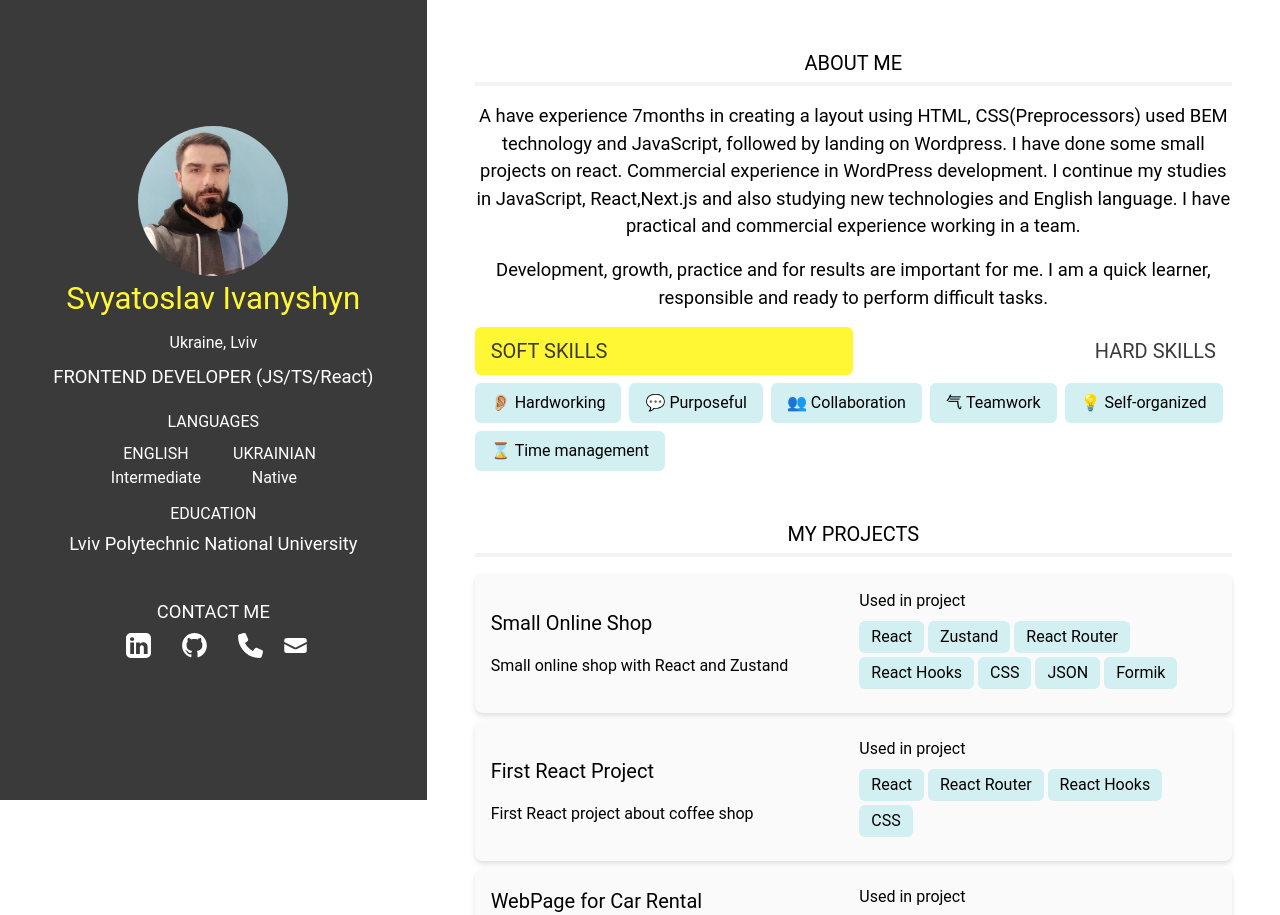
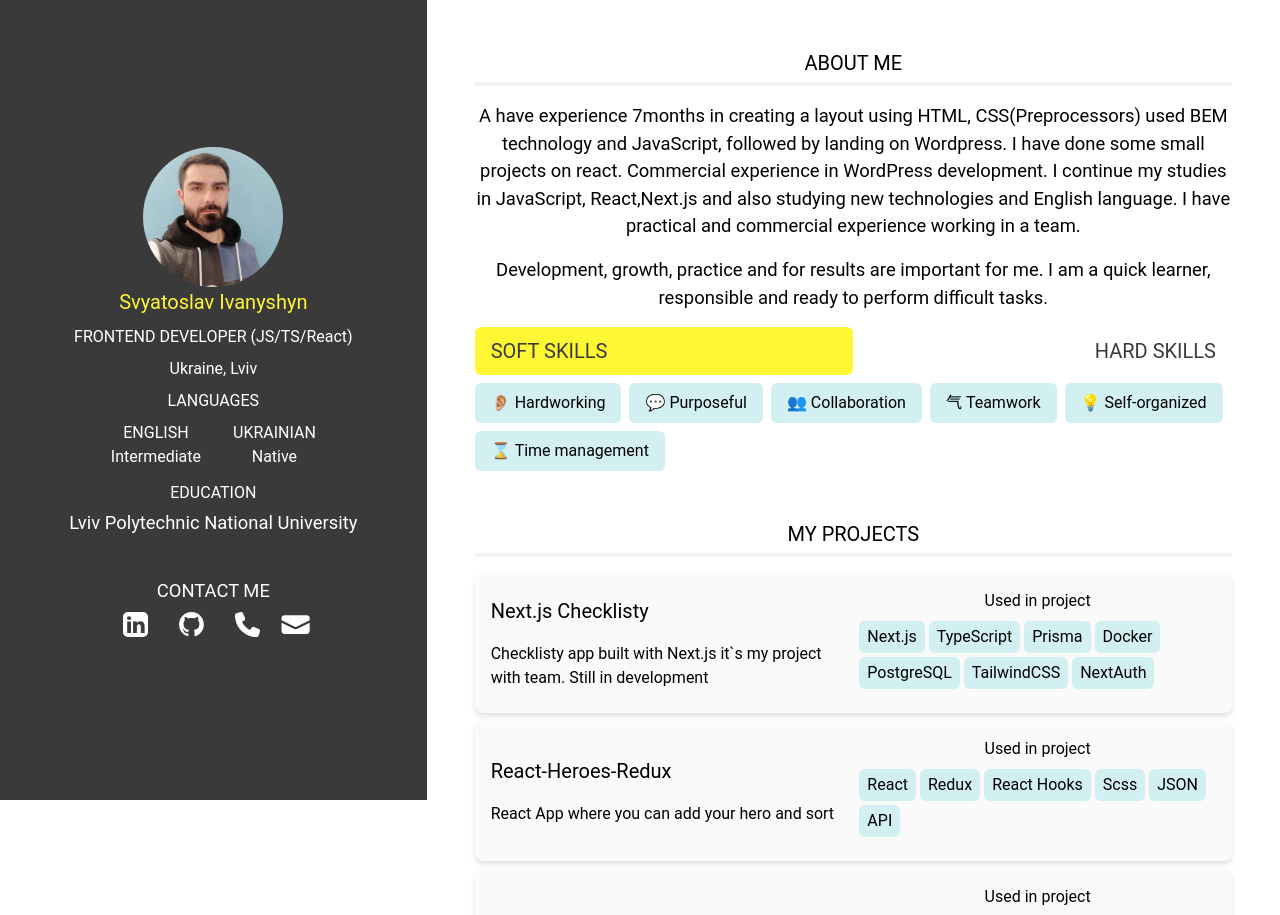
Before and after one commit to Apenflex/Next-Resume-App, a Next.js app: page / in a window 1280 px wide. Shown: the top 915 px of the page. Built offline with nearby package versions, Linux system fonts and the light colour scheme.

Commit message:
feat: add more projects

```diff
--- a/app/components/Links.jsx
+++ b/app/components/Links.jsx
@@ -47,7 +47,7 @@ const Links = ({ contactLinks }) => {
                         )}
                     </a>
                 ))}
-                <button className="text-2xl" onClick={() => setEmail(!email)}>
+                <button className="text-3xl" onClick={() => setEmail(!email)}>
                     <Envelope />
                 </button>
             </div>
--- a/app/components/Projects.jsx
+++ b/app/components/Projects.jsx
@@ -21,15 +21,15 @@ const Projects = ({ data }) => {
                                 >
                                     {title}
                                 </Link>
-                                <h4 className="mt-4">{description}</h4>
+                                <h4 className="mt-1 md:mt-4">{description}</h4>
                             </div>
                             <div className="flex flex-col w-full md:w-1/2">
-                                <h4>Used in project</h4>
+                                <h4 className="text-center">Used in project</h4>
                                 <ul className="flex flex-row flex-wrap list-none py-2 gap-1">
                                     {stack.map((item) => (
                                         <li
                                             key={item}
-                                            className="bg-green-light py-1 px-3 w-fit rounded-md"
+                                            className="bg-green-light py-1 px-2 w-fit rounded-md"
                                         >
                                             {item}
                                         </li>
--- a/app/components/Sidebar.jsx
+++ b/app/components/Sidebar.jsx
@@ -17,23 +17,26 @@ const Sidebar = ({ data }) => {
                 <Image
                     className="rounded-full h-full"
                     // priority
-                    width={150}
-                    height={150}
+                    width={140}
+                    height={140}
                     src="/images/avatar.jpg"
                     alt="avatar.jpg"
                     aria-label="avatar.jpg"
                 />
-                <h1 className="mb-2">{name}</h1>
+                <h2 className="mb-2 text-yellow">{name}</h2>
+                <h4 className="mb-2 text-center">{role}</h4>
                 <h4 className="mb-2">{location}</h4>
-                <h3 className="mb-5 text-center">{role}</h3>
                 <h4 className="mb-2">LANGUAGES</h4>
                 <div className="flex">
-                {languages.map(({ type, level }) => (
-                    <div key={type} className="flex flex-col text-center w-full mb-3 px-4">
-                        <h4>{type}</h4>
-                        <h4>{level}</h4>
-                    </div>
-                ))}
+                    {languages.map(({ type, level }) => (
+                        <div
+                            key={type}
+                            className="flex flex-col text-center w-full mb-3 px-4"
+                        >
+                            <h4>{type}</h4>
+                            <h4>{level}</h4>
+                        </div>
+                    ))}
                 </div>
                 <h4 className="mb-1">EDUCATION</h4>
                 {educationContent}
--- a/app/layout.js
+++ b/app/layout.js
@@ -14,7 +14,7 @@ export default function RootLayout({ children }) {
       <html>
          <body className="flex flex-col sm:flex-row">
             <Sidebar data={personalData} />
-            <main className="grow-0 p-5 sm:p-12 w-full sm:basis-2/3 ml-auto">
+            <main className="grow-0 p-8 sm:p-8 lg:p-12 w-full sm:basis-2/3 ml-auto">
                {children}
             </main>
          </body>
--- a/data/page-data.jsx
+++ b/data/page-data.jsx
@@ -134,19 +134,49 @@ export const professionalData = {
 export const projectsData = {
     works: [
         {
-            title: "Small Online Shop",
+            title: "Next.js Checklisty",
+            link: "https://github.com/programmingmentor/checklisty",
+            description: "Checklisty app built with Next.js it`s my project with team. Still in development",
+            stack: ["Next.js", "TypeScript", "Prisma", "Docker", "PostgreSQL", "TailwindCSS", "NextAuth"],
+        },
+        {
+            title: "React-Heroes-Redux",
+            link: "https://github.com/Apenflex/React-Heroes-Redux",
+            description: "React App where you can add your hero and sort",
+            stack: ["React", "Redux", "React Hooks", "Scss", "JSON", "API"],
+        },
+        {
+            title: "Next.js PostIt App",
+            link: "https://github.com/Apenflex/Next-PostIt-App",
+            description: "PostIt App where you can authorize with Google and add your posts",
+            stack: ["Next.js", "TypeScript", "NextAuth", "Prisma", "PostgreSQL", "Railway", "TailwindCSS", "Auth with Google"],
+        },
+        {
+            title: "Plants Shop",
             link: "https://react-plants-shop.vercel.app/",
             description: "Small online shop with React and Zustand",
             stack: ["React", "Zustand", "React Router", "React Hooks", "CSS", "JSON", "Formik"],
         },
         {
-            title: "First React Project",
+            title: "React Marvel Heroes",
+            link: "https://react-marvel-learn-api.vercel.app/",
+            description: "Project with Marvel API where you can find your favorite hero",
+            stack: ["React", "React Router", "React Hooks", "Scss", "Marvel API", "Suspense", "Lazy", "Skeleton"],
+        },
+        {
+            title: "React Coffee Shop",
             link: "https://react-coffee-shop-psi.vercel.app/",
             description: "First React project about coffee shop",
             stack: ["React", "React Router", "React Hooks", "CSS"],
         },
         {
-            title: "WebPage for Car Rental",
+            title: "Heating Company",
+            link: "https://prime-hvac.ca/",
+            description: "WordPress commercial project for Heating Company",
+            stack: ["WordPress", "PHP", "CSS", "HTML", "JavaScript"],
+        },
+        {
+            title: "Car Rental",
             link: "https://apenflex.github.io/Car_Rental/dist/index.html",
             description: "WebPage for Car Rental",
             stack: ["HTML", "CSS", "JavaScript", "Scss", "BEM"],
```
